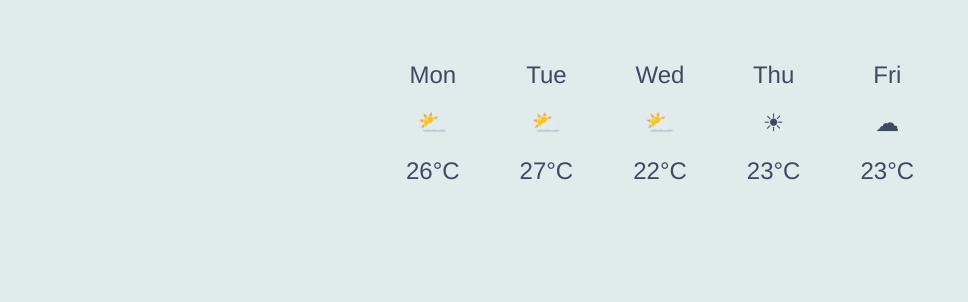
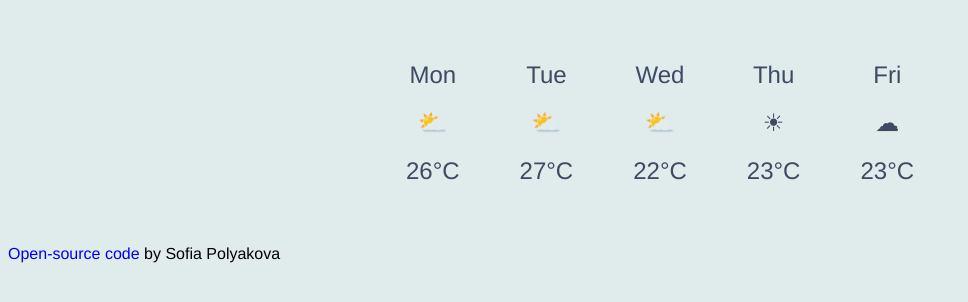
Before and after one commit to sonyapolya/weather-app1, a website built with Parcel: page index.html in a window 1280 px wide. Shown: the part 394-696 px from the top of the page, without its empty margins (0-968 px from the left). Built offline with nearby package versions, Linux system fonts and the light colour scheme.

Commit message:
Update index.html

```diff
--- a/index.html
+++ b/index.html
@@ -59,6 +59,10 @@
         <li>23°C</li>
       </ul>
     </div>
+    <p>
+      <a class="link" id="ce" href="#">Open-source code</a>
+      by Sofia Polyakova
+    </p>
     <script src="index.js"></script>
   </body>
 </html>
```
